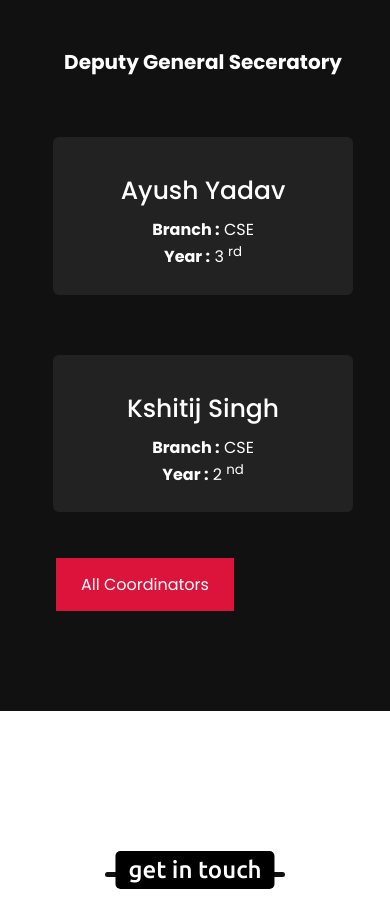
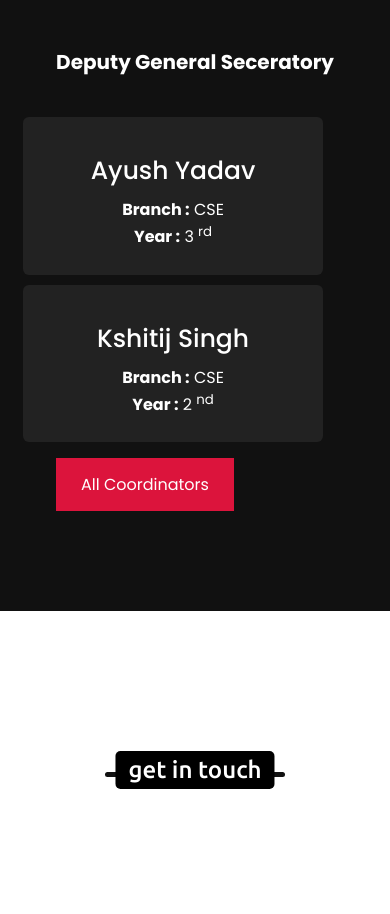
Before and after one commit to voltsyjr/robotics, a plain HTML site: page index.html in a window 390 px wide. Shown: the part 4199-5113 px from the top of the page. Drawn offline with nearby package versions, Linux system fonts and the light colour scheme; a script that the page names is missing.

Commit message:
template ready for website

```diff
--- a/style.css
+++ b/style.css
@@ -36,7 +36,7 @@ section{
     margin: auto;
 }
 .about .max-width{
-    background-image: url("/images/roboback.jpg");
+    background-image: url("images/roboback.jpg");
     background-repeat: no-repeat;
   background-repeat: no-repeat;
   background-size: 100vw 100vh;
@@ -811,6 +811,10 @@ footer span a:hover{
 }
 
 @media (max-width: 500px) {
+    .dgs .card{
+        margin: 0;
+        margin-top: 10px;
+    }
     .home .home-content .text-2{
         font-size: 50px;
     }
```
